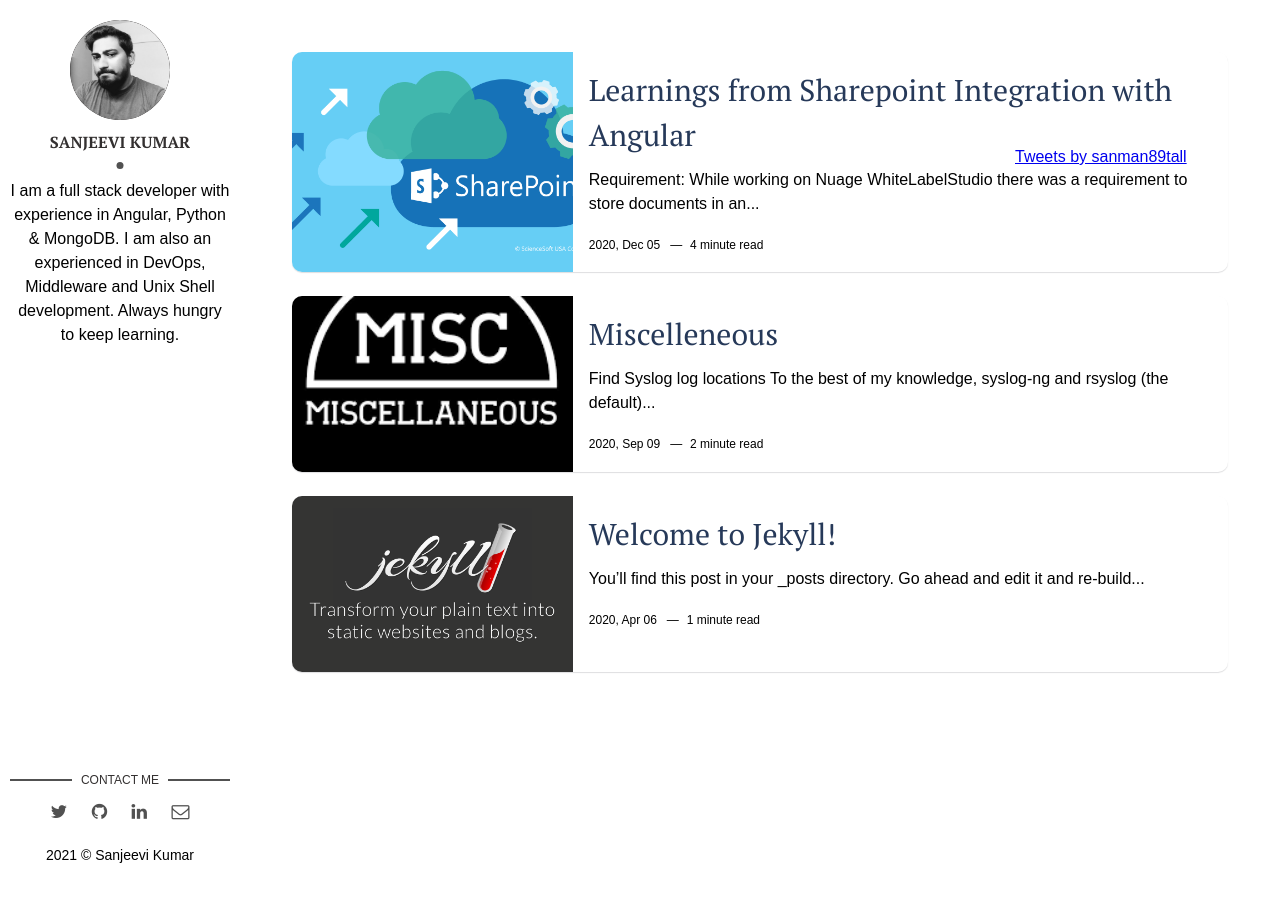
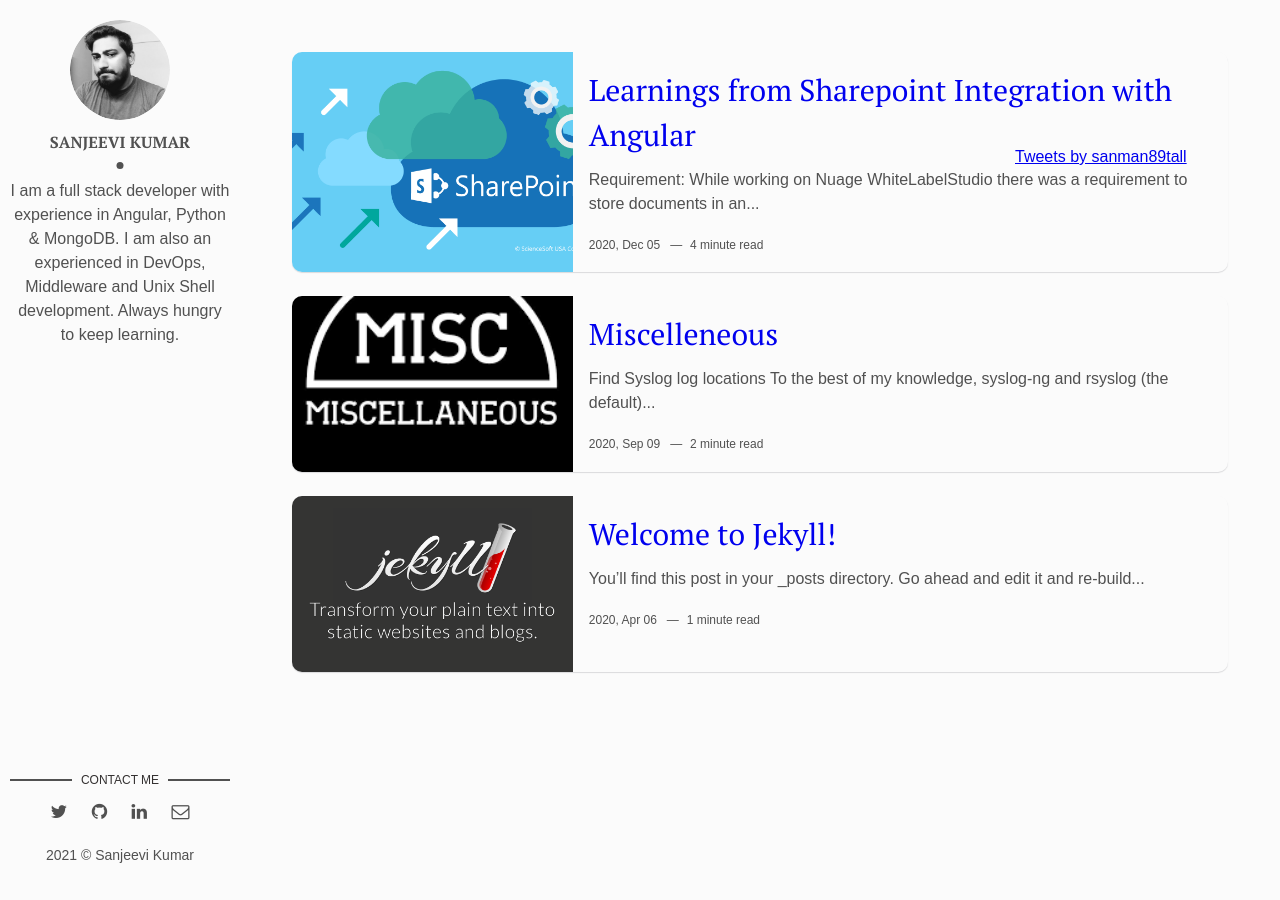
Before and after one commit to sanjeevik89/blog, a Jekyll site: the page built from index.html, in a window 1280 px wide. Built offline with Jekyll 4.4.1, drawn with Linux system fonts in a browser that asks for light colours; the list of posts is cut into pages by our own code; comment, search, counter and statistics services are not loaded.

Commit message:
remove color references #1

```diff
--- a/assets/css/main.css
+++ b/assets/css/main.css
@@ -889,17 +889,17 @@
 }
 
 .post, .article-page {
-  background-color: #fff;
+  /* background-color: #fff; */
 }
 
 ::-moz-selection {
   background: rgba(38, 57, 89, 0.8);
-  color: #ffffff;
+  /* color: #ffffff; */
 }
 
 ::selection {
   background: rgba(38, 57, 89, 0.8);
-  color: #ffffff;
+  /* color: #ffffff; */
 }
 
 .clearfix::before, .clearfix::after {
@@ -948,7 +948,7 @@
   -webkit-border-radius: 100%;
           border-radius: 100%;
   overflow: hidden;
-  background-color: #333030;
+  /* background-color: #333030; */
 }
 
 .about img {
@@ -975,7 +975,7 @@
   padding-bottom: 15px;
   font-size: 16px;
   text-transform: uppercase;
-  color: #333030;
+  /* color: #333030; */
   font-weight: 700;
 }
 
@@ -1164,7 +1164,7 @@
 .post .post-content .post-title a {
   font-family: 'PT Serif', serif;
   text-decoration: none;
-  color: #263959;
+  /* color: #263959; */
 }
 
 .post .post-content p {
--- a/assets/css/scss/_media.scss
+++ b/assets/css/scss/_media.scss
@@ -31,7 +31,7 @@
     justify-content: space-between;
     width: 100%;
     padding: 10px;
-    background-color: #ffffff;
+    // background-color: #ffffff;
     box-shadow: 0 1px 1px 0 rgba(31, 35, 46, .15);
 
     footer {
--- a/assets/css/scss/_normalize.scss
+++ b/assets/css/scss/_normalize.scss
@@ -159,8 +159,8 @@
  */
 
 mark {
-  background-color: #ff0;
-  color: #000;
+  // background-color: #ff0;
+  // color: #000;
 }
 
 /**
--- a/assets/css/style.css
+++ b/assets/css/style.css
@@ -5,8 +5,8 @@
   body {
     font-family: sans-serif;
     margin: 2em;
-    color: black;
-    background-color: white;
+    /* color: black; */
+    /* background-color: white; */
   }
   .color-toggle {
     position: fixed;
```
Also changed, not shown: assets/css/scss/main.scss (+4 -4 lines).
